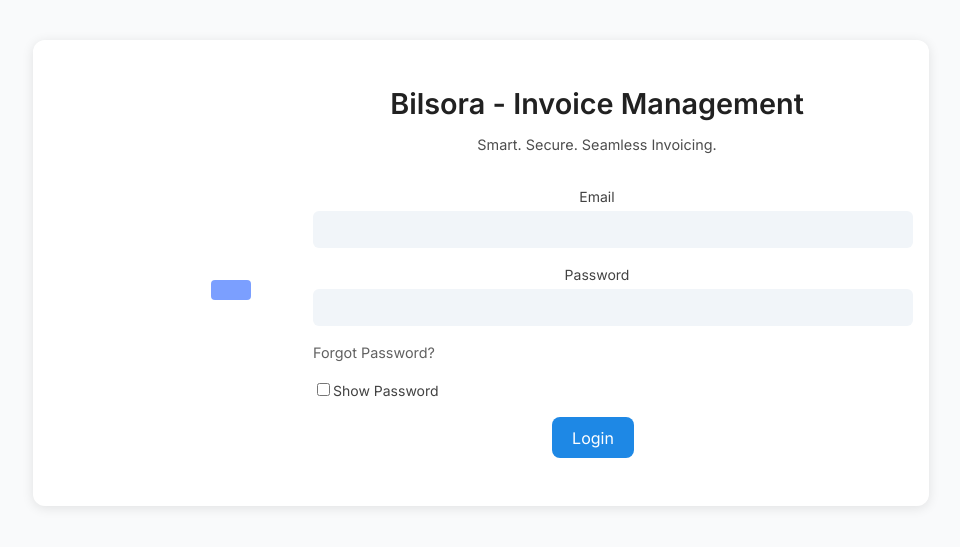
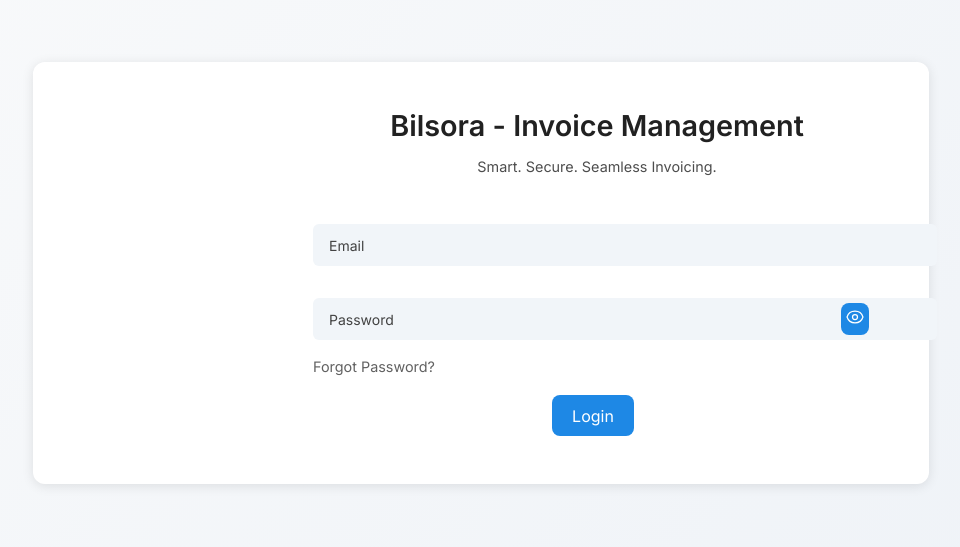
Before and after one commit to sorushikesh/invoice-management-ui, a React (Vite) app: page /invoice/management/login in a window 1280 px wide. Shown: the part 143-690 px from the top of the page, without its empty margins (175-1135 px from the left). Built offline with nearby package versions, Linux system fonts and the light colour scheme.

Commit message:
Redesign login page with modern light theme

```diff
--- a/src/index.css
+++ b/src/index.css
@@ -59,6 +59,17 @@
   }
 }
 
+@keyframes fadeIn {
+  from {
+    opacity: 0;
+    transform: scale(0.95);
+  }
+  to {
+    opacity: 1;
+    transform: scale(1);
+  }
+}
+
 
 h1 {
   font-size: 3.2em;
@@ -74,17 +85,17 @@
   font-family: inherit;
   background-color: var(--button-bg);
   cursor: pointer;
-  transition: border-color 0.25s;
+  transition: background-color 0.25s, transform 0.2s;
 }
 button:hover {
-  border-color: var(--color-primary-hover);
+  background-color: var(--color-primary-hover);
+  transform: scale(1.03);
 }
 button:focus,
 button:focus-visible {
   outline: 4px auto -webkit-focus-ring-color;
 }
 
-/* Dark theme */
 /* Login page styling */
 
 .login-page {
@@ -95,17 +106,31 @@
   width: 100vw;
   height: 100vh;
   padding: 1rem;
-  background-color: var(--color-background);
+  background: linear-gradient(135deg, #f9fafb, #eef2f7);
 }
 
 .forgot-password {
+  position: relative;
   align-self: flex-start;
   font-size: 0.9rem;
   color: #616161;
   text-decoration: none;
+  padding-bottom: 2px;
 }
-.forgot-password:hover {
-  text-decoration: underline;
+.forgot-password::after {
+  content: '';
+  position: absolute;
+  left: 0;
+  bottom: 0;
+  width: 100%;
+  height: 2px;
+  background: var(--color-primary);
+  transform: scaleX(0);
+  transform-origin: left;
+  transition: transform 0.3s ease;
+}
+.forgot-password:hover::after {
+  transform: scaleX(1);
 }
 
 .login-card {
@@ -121,6 +146,11 @@
   opacity: 0;
   transform: translateY(20px);
   animation: fadeInUp 0.6s ease forwards;
+  transition: box-shadow 0.3s ease;
+}
+
+.login-card:hover {
+  box-shadow: 0 4px 20px rgba(30, 136, 229, 0.1), 0 0 15px rgba(30, 136, 229, 0.15);
 }
 
 @media (min-width: 768px) {
@@ -152,8 +182,11 @@
   opacity: 0.8;
 }
 
+
 .login-illustration {
   display: none;
+  opacity: 0;
+  animation: fadeIn 0.8s ease forwards 0.2s;
 }
 
 @media (min-width: 768px) {
@@ -164,13 +197,14 @@
 }
 
 .input-wrapper {
-  display: flex;
-  flex-direction: column;
+  position: relative;
+  margin-top: 1rem;
 }
 
 .input-wrapper input {
   width: 100%;
-  padding: 0.6rem 1rem;
+  padding: 0.75rem 1rem;
+  padding-right: 2.5rem;
   border-radius: 6px;
   border: none;
   font-size: 1rem;
@@ -180,14 +214,38 @@
 }
 
 .input-wrapper label {
-  margin-bottom: 0.25rem;
+  position: absolute;
+  left: 1rem;
+  top: 50%;
+  transform: translateY(-50%);
   font-size: 0.875rem;
   color: var(--color-heading);
+  pointer-events: none;
+  transition: transform 0.3s ease, font-size 0.3s ease, top 0.3s ease, color 0.3s ease;
 }
 
-.show-password {
+.input-wrapper input:focus + label,
+.input-wrapper input:not(:placeholder-shown) + label {
+  top: 0.2rem;
+  transform: translateY(0);
+  font-size: 0.75rem;
+  color: var(--color-primary);
+}
+
+.toggle-password {
+  position: absolute;
+  top: 50%;
+  right: 0.75rem;
+  transform: translateY(-50%);
+  background: transparent;
+  border: none;
+  padding: 0.25rem;
+  cursor: pointer;
   color: var(--color-heading);
-  font-size: 0.875rem;
+  transition: color 0.3s ease;
+}
+.toggle-password:hover {
+  color: var(--color-primary);
 }
 
 .input-wrapper input:focus {
@@ -199,11 +257,12 @@
 .login-card button {
   background: var(--color-primary);
   color: #fff;
-  transition: background-color 0.3s ease;
+  transition: background-color 0.3s ease, transform 0.2s ease;
 }
 
 .login-card button:hover {
   background: var(--color-primary-hover);
+  transform: translateY(-2px);
 }
 
 .error-message {
--- a/src/pages/Login.tsx
+++ b/src/pages/Login.tsx
@@ -42,41 +42,79 @@
           </div>
           {error && <p className="error-message">{error}</p>}
           <div className="input-wrapper">
-            <label htmlFor="email">
-              Email
-            </label>
             <input
               id="email"
+              type="email"
+              placeholder=" "
               value={username}
               onChange={(e: ChangeEvent<HTMLInputElement>) =>
                 setUsername(e.target.value)
               }
+              required
             />
+            <label htmlFor="email">Email</label>
           </div>
           <div className="input-wrapper">
-            <label htmlFor="password">
-              Password
-            </label>
             <input
               id="password"
               type={showPassword ? 'text' : 'password'}
+              placeholder=" "
               value={password}
               onChange={(e: ChangeEvent<HTMLInputElement>) =>
                 setPassword(e.target.value)
               }
+              required
             />
+            <label htmlFor="password">Password</label>
+            <button
+              type="button"
+              className="toggle-password"
+              onClick={() => setShowPassword(!showPassword)}
+              aria-label={showPassword ? 'Hide password' : 'Show password'}
+            >
+              {showPassword ? (
+                <svg
+                  xmlns="http://www.w3.org/2000/svg"
+                  fill="none"
+                  viewBox="0 0 24 24"
+                  strokeWidth={1.5}
+                  stroke="currentColor"
+                  width="20"
+                  height="20"
+                >
+                  <path
+                    strokeLinecap="round"
+                    strokeLinejoin="round"
+                    d="M3.98 8.223A10.477 10.477 0 001.458 12c1.274 4.057 5.064 7 9.542 7 1.779 0 3.45-.464 4.89-1.278M6.109 6.109A10.5 10.5 0 0112 5c4.478 0 8.268 2.943 9.542 7-.6 1.914-1.72 3.63-3.185 4.94M6.109 6.109L3 3m0 0l3 3m-3-3l18 18m-7.11-7.11A3.001 3.001 0 0112 15a3 3 0 01-3-3 3 3 0 013-3c.753 0 1.438.275 1.986.734"
+                  />
+                </svg>
+              ) : (
+                <svg
+                  xmlns="http://www.w3.org/2000/svg"
+                  fill="none"
+                  viewBox="0 0 24 24"
+                  strokeWidth={1.5}
+                  stroke="currentColor"
+                  width="20"
+                  height="20"
+                >
+                  <path
+                    strokeLinecap="round"
+                    strokeLinejoin="round"
+                    d="M2.458 12C3.732 7.943 7.523 5 12 5c4.478 0 8.268 2.943 9.542 7-1.274 4.057-5.064 7-9.542 7-4.478 0-8.268-2.943-9.542-7z"
+                  />
+                  <path
+                    strokeLinecap="round"
+                    strokeLinejoin="round"
+                    d="M15 12a3 3 0 11-6 0 3 3 0 016 0z"
+                  />
+                </svg>
+              )}
+            </button>
           </div>
           <a className="forgot-password" href="/forgot-password">
             Forgot Password?
           </a>
-          <label className="show-password" style={{ alignSelf: 'flex-start' }}>
-            <input
-              type="checkbox"
-              checked={showPassword}
-              onChange={() => setShowPassword(!showPassword)}
-            />
-            Show Password
-          </label>
           <div>
             <button
               type="submit"
```
